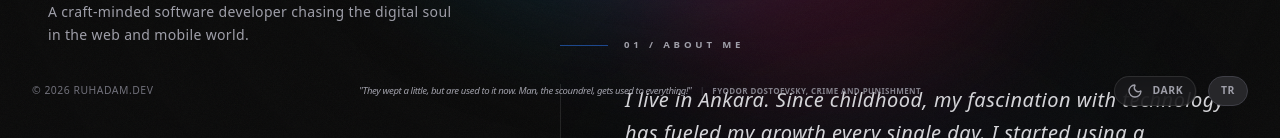
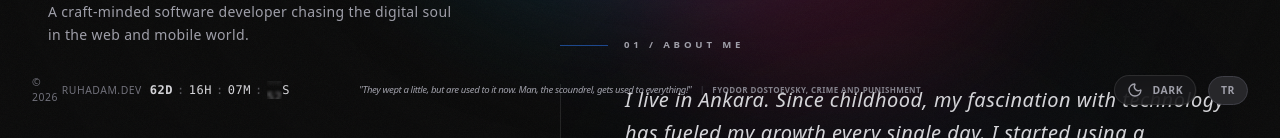
Before and after one commit to Ruhadaam/ruhadam.dev, a Next.js app: page /en in a window 1280 px wide. Shown: the part 662-800 px from the top of the page. Built offline with nearby package versions, Linux system fonts and the light colour scheme.

Commit message:
feat: add animated countdown component to MainLayout footer

```diff
--- a/src/components/MainLayout.tsx
+++ b/src/components/MainLayout.tsx
@@ -6,6 +6,7 @@ import { ThemeSwitcher } from "@/src/components/ui/theme-switcher";
 import { LocaleSwitcher } from "@/src/components/ui/locale-switcher";
 import { MidnightCyberBackground } from "@/src/components/ui/MidnightCyberBackground";
 import { Text } from "@/src/components/ui/text";
+import { Countdown } from "@/src/components/ui/countdown";
 import { usePathname } from "@/src/i18n/routing";
 import { useTranslations } from "next-intl";
 
@@ -79,8 +80,9 @@ export default function MainLayout({
         <div className="pointer-events-auto w-full md:w-auto flex flex-row items-center justify-between md:contents order-2">
           {/* Left: Copyright */}
           <div className="md:w-[250px] flex justify-start md:order-1">
-            <Text className="text-[0.55rem] md:text-[0.65rem] font-medium text-zinc-400 dark:text-zinc-500 tracking-wider uppercase">
-              © 2026 <span className="hidden sm:inline">ruhadam.dev</span>
+            <Text className="text-[0.55rem] md:text-[0.65rem] font-medium text-zinc-400 dark:text-zinc-500 tracking-wider uppercase flex items-center">
+              © 2026 <span className="hidden sm:inline ml-1">ruhadam.dev</span>
+              <Countdown />
             </Text>
           </div>
 
--- /dev/null
+++ b/src/components/ui/countdown.tsx
@@ -0,0 +1,84 @@
+"use client";
+
+import { useEffect, useState } from "react";
+import { AnimatePresence, motion } from "framer-motion";
+
+// Target date: June 20, 2026 11:00:00 (UTC+3)
+const TARGET_DATE = new Date("2026-06-20T11:00:00+03:00").getTime();
+
+const AnimatedNumber = ({ value }: { value: number | string }) => {
+  return (
+    <span className="relative inline-flex items-center justify-center overflow-hidden min-w-[2ch]">
+      <AnimatePresence mode="popLayout">
+        <motion.span
+          key={value}
+          initial={{ y: "100%", opacity: 0, filter: "blur(4px)" }}
+          animate={{ y: 0, opacity: 1, filter: "blur(0px)" }}
+          exit={{ y: "-100%", opacity: 0, filter: "blur(4px)" }}
+          transition={{ duration: 0.4, ease: "easeOut" }}
+          className="inline-block"
+        >
+          {value}
+        </motion.span>
+      </AnimatePresence>
+    </span>
+  );
+};
+
+export function Countdown() {
+  const [timeLeft, setTimeLeft] = useState<{
+    days: number;
+    hours: number;
+    minutes: number;
+    seconds: number;
+  } | null>(null);
+
+  useEffect(() => {
+    const calculateTimeLeft = () => {
+      const difference = TARGET_DATE - new Date().getTime();
+
+      if (difference > 0) {
+        setTimeLeft({
+          days: Math.floor(difference / (1000 * 60 * 60 * 24)),
+          hours: Math.floor((difference / (1000 * 60 * 60)) % 24),
+          minutes: Math.floor((difference / 1000 / 60) % 60),
+          seconds: Math.floor((difference / 1000) % 60),
+        });
+      } else {
+        setTimeLeft({ days: 0, hours: 0, minutes: 0, seconds: 0 });
+      }
+    };
+
+    calculateTimeLeft(); // Initial calculation
+    const timer = setInterval(calculateTimeLeft, 1000);
+
+    return () => clearInterval(timer);
+  }, []);
+
+  if (!timeLeft) {
+    return null; // Avoid hydration mismatch by returning null until mounted
+  }
+
+  // Format with leading zeros for hours, minutes, seconds
+  const pad = (num: number) => num.toString().padStart(2, "0");
+
+  return (
+    <span className="inline-flex items-center gap-0.5 md:gap-1 text-[0.65rem] md:text-[0.75rem] font-mono text-zinc-500 dark:text-zinc-400 ml-1.5 md:ml-2">
+      <span className="text-zinc-700 dark:text-zinc-300 font-semibold flex items-center">
+        <AnimatedNumber value={timeLeft.days} />d
+      </span>
+      <span className="opacity-50">:</span>
+      <span className="text-zinc-700 dark:text-zinc-300 flex items-center">
+        <AnimatedNumber value={pad(timeLeft.hours)} />h
+      </span>
+      <span className="opacity-50">:</span>
+      <span className="text-zinc-700 dark:text-zinc-300 flex items-center">
+        <AnimatedNumber value={pad(timeLeft.minutes)} />m
+      </span>
+      <span className="opacity-50">:</span>
+      <span className="text-zinc-700 dark:text-zinc-300 flex items-center">
+        <AnimatedNumber value={pad(timeLeft.seconds)} />s
+      </span>
+    </span>
+  );
+}
```
